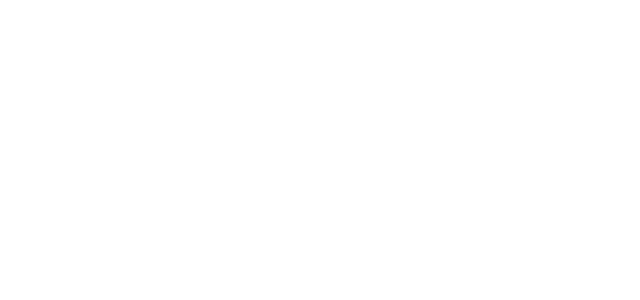
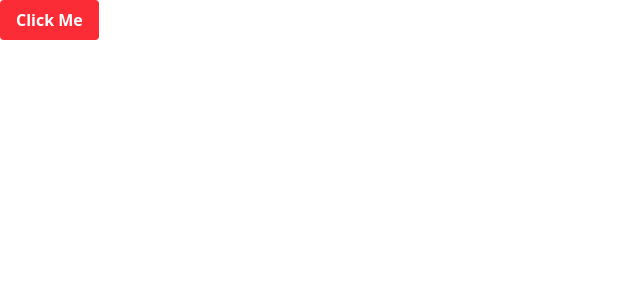
Before and after one commit to arpandhara/RedGrid, a React app in the folder frontend/: page / in a window 1280 px wide. Shown: the top 300 px of the page, without its empty margins (0-640 px from the left). Built offline with nearby package versions, Linux system fonts and the light colour scheme; the HTML template or start-up script is replaced by a standard one.

Commit message:
testing tool

```diff
--- a/frontend/src/App.jsx
+++ b/frontend/src/App.jsx
@@ -4,6 +4,9 @@
   return (
     <div>
       <div className='bg-zinc-400'></div>
+      <button className='bg-red-500 hover:bg-red-700 text-white font-bold py-2 px-4 rounded'>
+        Click Me
+      </button>
     </div>
   )
 }
```
